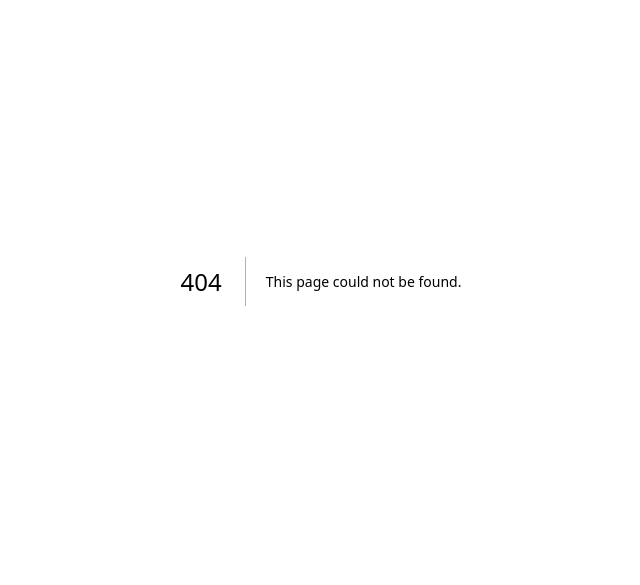
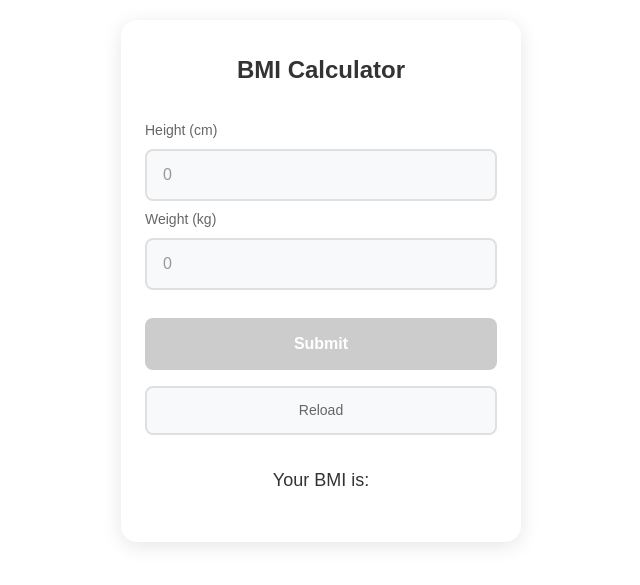
Before and after one commit to kmishima16/next-blog-portfolio, a Next.js app: page /lesson2 in a window 1280 px wide. Before the commit this address had no page. Shown: the part 119-704 px from the top of the page, without its empty margins (319-959 px from the left). Built offline with nearby package versions, Linux system fonts and the light colour scheme.

Commit message:
add: lesson2の実装

```diff
--- /dev/null
+++ b/app/lesson2/page.module.css
@@ -0,0 +1,175 @@
+.main {
+	display: flex;
+	justify-content: center;
+	align-items: center;
+	min-height: 100vh;
+	background-color: #ffffff;
+}
+
+.card {
+	width: 400px;
+	min-height: 500px;
+	background-color: #fff;
+	border-radius: 16px;
+	box-shadow: 0 4px 20px rgba(0, 0, 0, 0.1);
+	display: flex;
+	flex-direction: column;
+	align-items: center;
+	padding: 32px 24px;
+	box-sizing: border-box;
+}
+
+.title {
+	font-size: 24px;
+	font-weight: bold;
+	color: #333;
+	margin: 0 0 32px 0;
+	text-align: center;
+}
+
+.form {
+	width: 100%;
+	display: flex;
+	flex-direction: column;
+	gap: 20px;
+}
+
+.inputGroup {
+	display: flex;
+	flex-direction: column;
+	gap: 8px;
+}
+
+.label {
+	font-size: 14px;
+	color: #666;
+	font-weight: 500;
+}
+
+.input {
+	width: 100%;
+	padding: 12px 16px;
+	border: 2px solid #e0e0e0;
+	border-radius: 8px;
+	font-size: 16px;
+	color: #333;
+	background-color: #f8f9fa;
+	box-sizing: border-box;
+	transition: border-color 0.2s ease;
+}
+
+.input:focus {
+	outline: none;
+	border-color: #007bff;
+	background-color: #fff;
+}
+
+.input::placeholder {
+	color: #999;
+}
+
+.submitButton {
+	width: 100%;
+	padding: 14px 16px;
+	background-color: #007bff;
+	color: white;
+	border: none;
+	border-radius: 8px;
+	font-size: 16px;
+	font-weight: 600;
+	cursor: pointer;
+	margin-top: 8px;
+	transition: background-color 0.2s ease;
+}
+
+.submitButton:hover:not(:disabled) {
+	background-color: #0056b3;
+}
+
+.submitButton:disabled {
+	background-color: #ccc;
+	cursor: not-allowed;
+}
+
+.reloadButton {
+	width: 100%;
+	padding: 12px 16px;
+	background-color: #f8f9fa;
+	color: #666;
+	border: 2px solid #e0e0e0;
+	border-radius: 8px;
+	font-size: 14px;
+	font-weight: 500;
+	cursor: pointer;
+	margin-top: 16px;
+	transition: all 0.2s ease;
+}
+
+.reloadButton:hover {
+	background-color: #e9ecef;
+	border-color: #ccc;
+}
+
+.result {
+	width: 100%;
+	margin-top: 32px;
+	text-align: center;
+}
+
+.resultText {
+	font-size: 18px;
+	color: #333;
+	margin: 0 0 16px 0;
+	font-weight: 500;
+}
+
+.bmiDisplay {
+	display: flex;
+	flex-direction: column;
+	align-items: center;
+	gap: 8px;
+}
+
+.bmiValue {
+	font-size: 32px;
+	font-weight: bold;
+	color: #007bff;
+	margin: 0;
+}
+
+.bmiMessage {
+	font-size: 16px;
+	color: #666;
+	margin: 0;
+	padding: 8px 16px;
+	background-color: #f8f9fa;
+	border-radius: 20px;
+	border: 1px solid #e0e0e0;
+}
+
+/* レスポンシブ対応 */
+@media (max-width: 480px) {
+	.card {
+		width: 90%;
+		min-width: 300px;
+		padding: 24px 20px;
+	}
+
+	.title {
+		font-size: 20px;
+	}
+
+	.input {
+		padding: 10px 12px;
+		font-size: 14px;
+	}
+
+	.submitButton {
+		padding: 12px 16px;
+		font-size: 14px;
+	}
+
+	.bmiValue {
+		font-size: 28px;
+	}
+}
--- /dev/null
+++ b/app/lesson2/page.tsx
@@ -0,0 +1,115 @@
+"use client";
+import { useState, useId } from "react";
+import styles from "./page.module.css";
+
+const Lesson2Page = () => {
+	const weightId = useId();
+	const heightId = useId();
+	const [weight, setWeight] = useState<string>("");
+	const [height, setHeight] = useState<string>("");
+	const [bmi, setBmi] = useState<number | null>(null);
+	const [message, setMessage] = useState<string>("");
+
+	const calculateBMI = () => {
+		const weightNum = parseFloat(weight);
+		const heightNum = parseFloat(height);
+
+		if (weightNum > 0 && heightNum > 0) {
+			// 身長をcmからmに変換
+			const heightInMeters = heightNum / 100;
+			const bmiValue = weightNum / (heightInMeters * heightInMeters);
+
+			setBmi(Math.round(bmiValue * 10) / 10); // 小数点第1位まで
+
+			// BMI分類メッセージ
+			if (bmiValue < 18.5) {
+				setMessage("低すぎです！");
+			} else if (bmiValue >= 18.5 && bmiValue < 25) {
+				setMessage("適正です");
+			} else {
+				setMessage("高すぎです！");
+			}
+		}
+	};
+
+	const handleSubmit = (e: React.FormEvent) => {
+		e.preventDefault();
+		calculateBMI();
+	};
+
+	const handleReload = () => {
+		setWeight("");
+		setHeight("");
+		setBmi(null);
+		setMessage("");
+	};
+
+	return (
+		<main className={styles.main}>
+			<div className={styles.card}>
+				<h1 className={styles.title}>BMI Calculator</h1>
+
+				<form onSubmit={handleSubmit} className={styles.form}>
+					<div className={styles.inputGroup}>
+						<div className={styles.inputGroup}>
+							<label htmlFor={heightId} className={styles.label}>
+								Height (cm)
+							</label>
+							<input
+								id={heightId}
+								type="number"
+								value={height}
+								onChange={(e) => setHeight(e.target.value)}
+								className={styles.input}
+								placeholder="0"
+								min="0"
+								step="0.1"
+							/>
+
+							<label htmlFor={weightId} className={styles.label}>
+								Weight (kg)
+							</label>
+							<input
+								id={weightId}
+								type="number"
+								value={weight}
+								onChange={(e) => setWeight(e.target.value)}
+								className={styles.input}
+								placeholder="0"
+								min="0"
+								step="0.1"
+							/>
+						</div>
+					</div>
+					<button
+						type="submit"
+						className={styles.submitButton}
+						disabled={!weight || !height}
+					>
+						Submit
+					</button>
+				</form>
+
+				<button
+					type="button"
+					onClick={handleReload}
+					className={styles.reloadButton}
+				>
+					Reload
+				</button>
+
+				<div className={styles.result}>
+					<p className={styles.resultText}>Your BMI is:</p>
+					{bmi !== null && (
+						<div className={styles.bmiDisplay}>
+							<p className={styles.bmiValue}>{bmi}</p>
+							<p className={styles.bmiMessage}>{message}</p>
+						</div>
+					)}
+				</div>
+			</div>
+		</main>
+	);
+};
+
+export default Lesson2Page;
```
